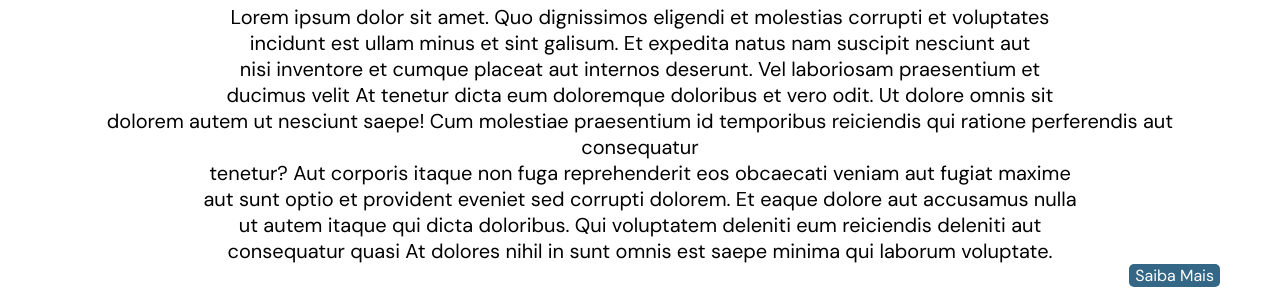
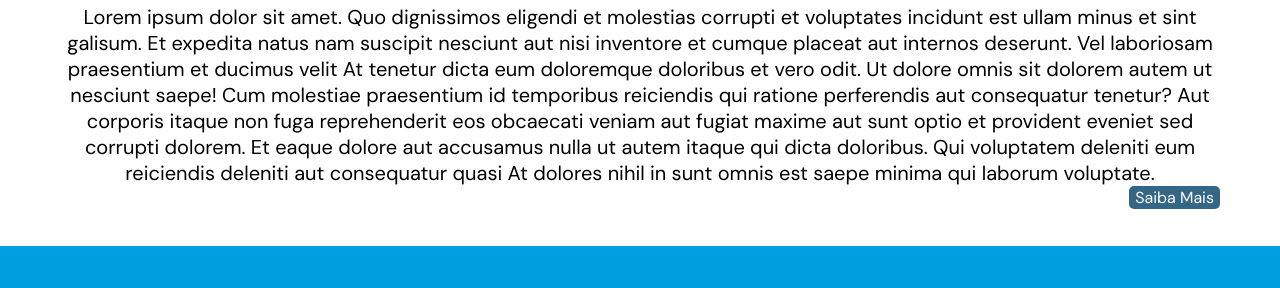
Before and after one commit to pedro-bruce/site-extensao, a plain HTML site: page index.html in a window 1280 px wide. Shown: the part 673-961 px from the top of the page. Drawn offline with nearby package versions, Linux system fonts and the light colour scheme.

Commit message:
atualização do texto "extensão"

```diff
--- a/index.html
+++ b/index.html
@@ -49,15 +49,15 @@
             </div>
             <div class="line-text">
                 <span>
-                    Lorem ipsum dolor sit amet. Quo dignissimos eligendi et molestias corrupti et voluptates<br />
-                    incidunt est ullam minus et sint galisum. Et expedita natus nam suscipit nesciunt aut<br />
-                    nisi inventore et cumque placeat aut internos deserunt. Vel laboriosam praesentium et<br />
-                    ducimus velit At tenetur dicta eum doloremque doloribus et vero odit. Ut dolore omnis sit<br />
+                    Lorem ipsum dolor sit amet. Quo dignissimos eligendi et molestias corrupti et voluptates
+                    incidunt est ullam minus et sint galisum. Et expedita natus nam suscipit nesciunt aut
+                    nisi inventore et cumque placeat aut internos deserunt. Vel laboriosam praesentium et
+                    ducimus velit At tenetur dicta eum doloremque doloribus et vero odit. Ut dolore omnis sit
                     dolorem autem ut nesciunt saepe!
-                    Cum molestiae praesentium id temporibus reiciendis qui ratione perferendis aut consequatur<br />
-                    tenetur? Aut corporis itaque non fuga reprehenderit eos obcaecati veniam aut fugiat maxime<br />
-                    aut sunt optio et provident eveniet sed corrupti dolorem. Et eaque dolore aut accusamus nulla<br />
-                    ut autem itaque qui dicta doloribus. Qui voluptatem deleniti eum reiciendis deleniti aut<br />
+                    Cum molestiae praesentium id temporibus reiciendis qui ratione perferendis aut consequatur
+                    tenetur? Aut corporis itaque non fuga reprehenderit eos obcaecati veniam aut fugiat maxime
+                    aut sunt optio et provident eveniet sed corrupti dolorem. Et eaque dolore aut accusamus nulla
+                    ut autem itaque qui dicta doloribus. Qui voluptatem deleniti eum reiciendis deleniti aut
                     consequatur quasi At dolores nihil in sunt omnis est saepe minima qui laborum voluptate.
                 </span>
             </div>
```
